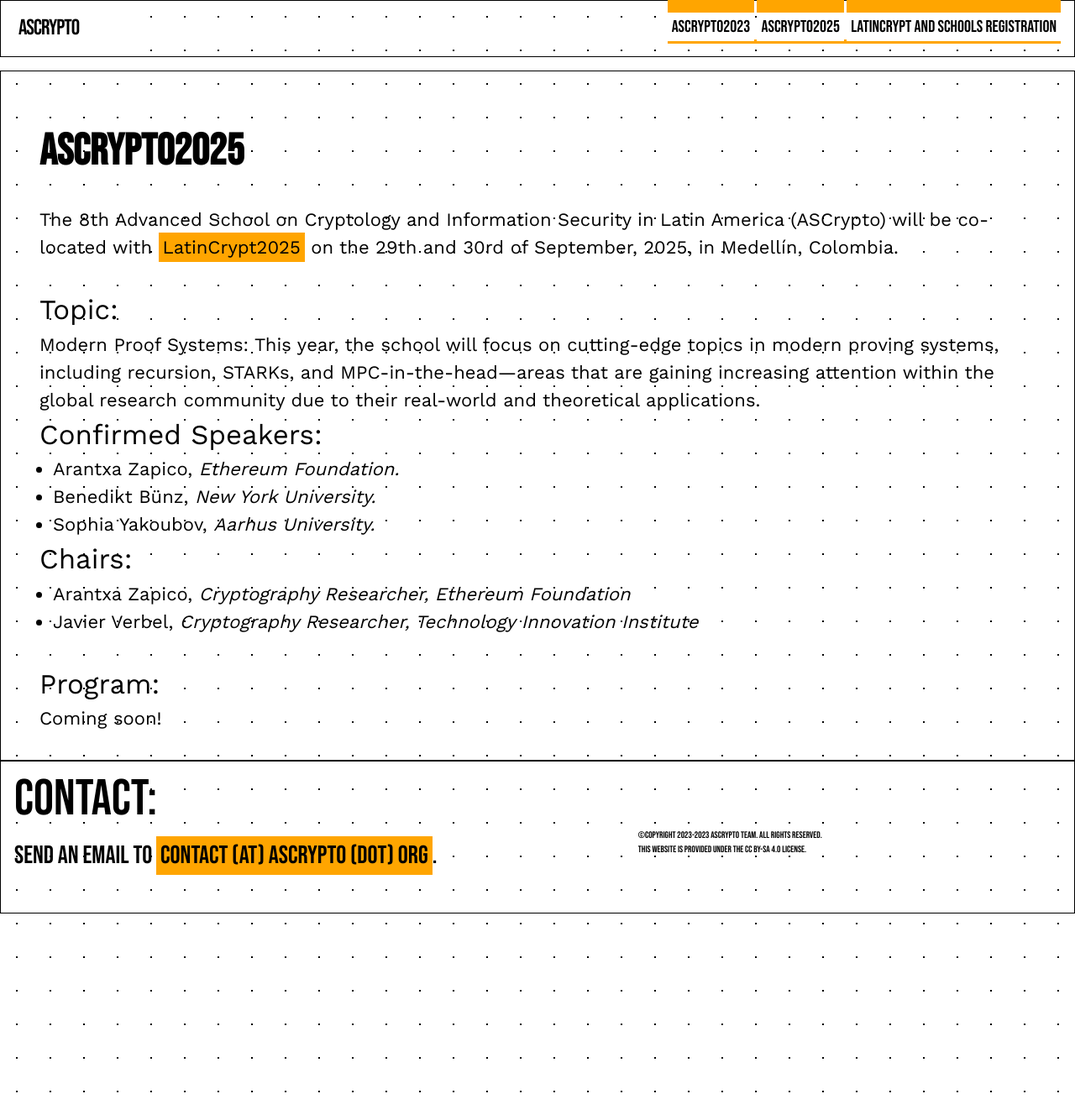
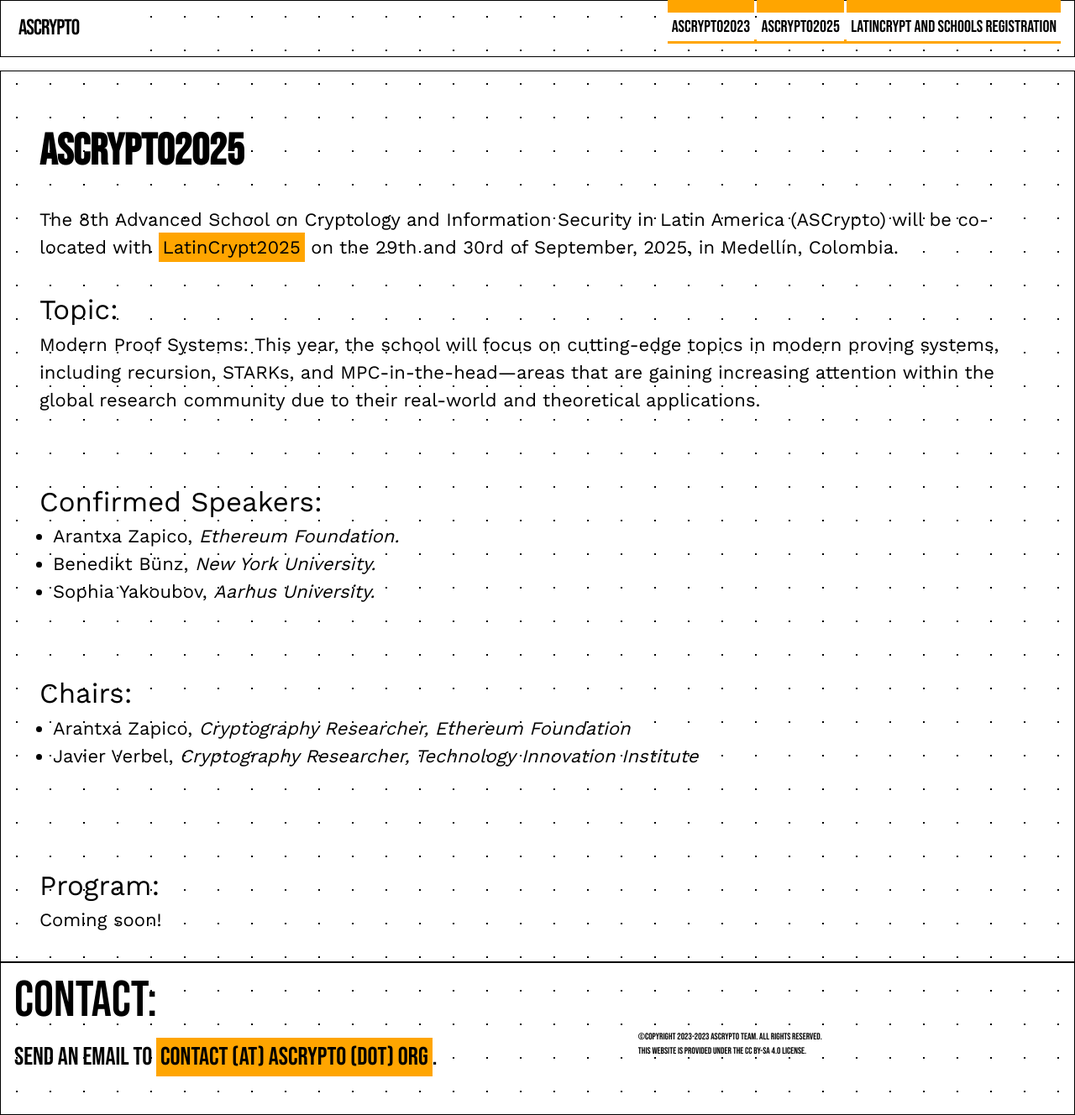
Before and after one commit to claucece/ascrypto, a Jekyll site: the page built from 2025.html, in a window 1280 px wide. Shown: the whole page at 84% size. Built offline with Jekyll 4.4.1, drawn with Linux system fonts in a browser that asks for light colours.

Commit message:
Increase margin between sections

```diff
--- a/2025.html
+++ b/2025.html
@@ -10,13 +10,13 @@ tags: menu
   <p>The 8th Advanced School on Cryptology and Information Security in Latin America (ASCrypto) will be co-located with <a href="https://ciencias.medellin.unal.edu.co/eventos/latincrypt/" target="_blank">LatinCrypt2025</a> on the 29th and 30rd of September, 2025, in Medellín, Colombia.</a></p>
   <br>
 
-	<section id="topic">
+	<section id="topic", style="margin-bottom: 80px;">
   <h2>Topic: </h2>
 	<p>Modern Proof Systems: This year, the school will focus on cutting-edge topics in modern proving systems, including recursion, STARKs, and MPC-in-the-head—areas that are gaining increasing attention within the global research community due to their real-world and theoretical applications.
 	</p>
 </section>
 
-	<section id="speakers">
+	<section id="speakers", style="margin-bottom: 80px;">
   <h2>Confirmed Speakers: </h2>
 		<ul>
 		<li> Arantxa Zapico,       <i>Ethereum Foundation. </i>
@@ -25,7 +25,7 @@ tags: menu
 			</ul>
 </section>
 
-<section id="topic">
+<section id="chairs", style="margin-bottom: 80px;">
   <h2>Chairs: </h2>
 	<ul>
 	  <li>Arantxa Zapico, <i>Cryptography Researcher, Ethereum Foundation</i>
```
